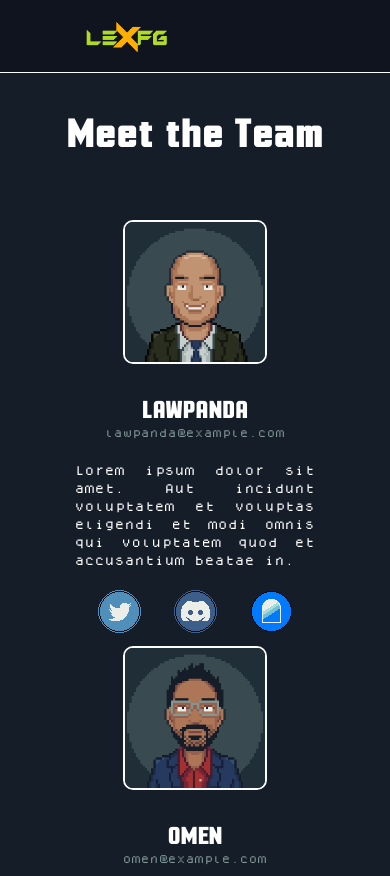
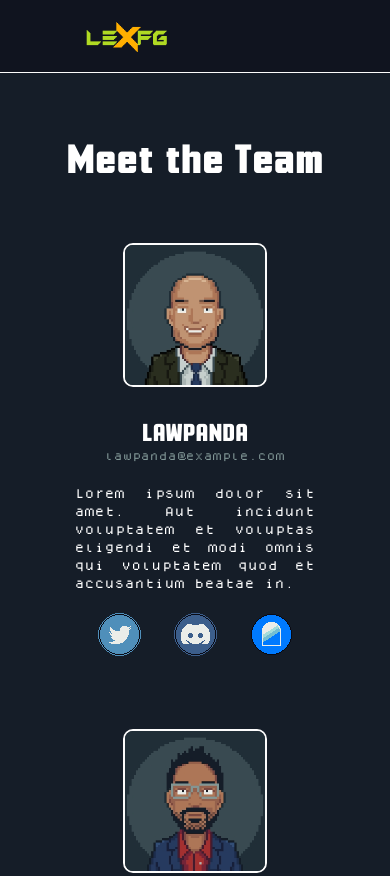
Before and after one commit to adub20018/LexFG, an Astro site: page /team in a window 390 px wide. Shown: the top 876 px of the page. Built offline with nearby package versions, Linux system fonts and the light colour scheme; Astro itself is replaced by a stand-in of ours.

Commit message:
general position touch ups

```diff
--- a/src/styles/sass/_team.scss
+++ b/src/styles/sass/_team.scss
@@ -4,8 +4,9 @@
   display: flex;
   flex-direction: column;
   align-items: center;
+  padding-bottom: 5rem;
   &__title {
-    padding-bottom: 2.5rem;
+    margin: 5rem;
   }
 }
 .profile {
@@ -40,6 +41,7 @@
 
 @media screen and (max-width: 1050px) {
   .profile {
+    padding-bottom: 5rem;
     &__container {
       display: grid;
       grid-template-columns: 1fr 1fr;
--- a/src/styles/sass/_topics.scss
+++ b/src/styles/sass/_topics.scss
@@ -118,6 +118,7 @@
       width: 80vw;
     }
     &__img {
+      margin-top: 2.5rem;
       width: 20rem;
     }
   }
```
Also changed, not shown: src/styles/style.css, 1 other file.
